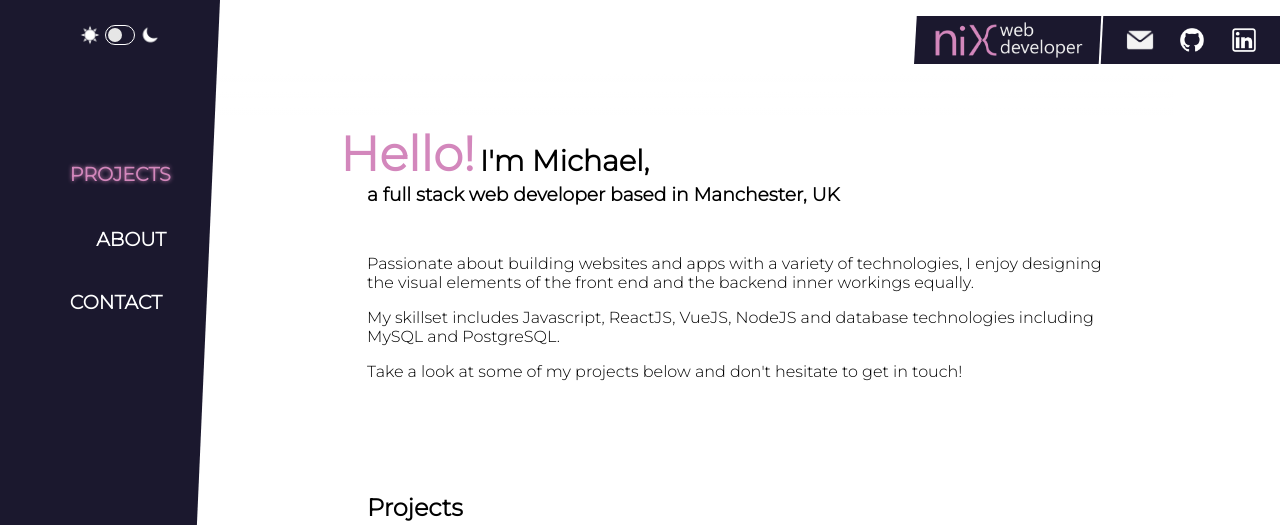
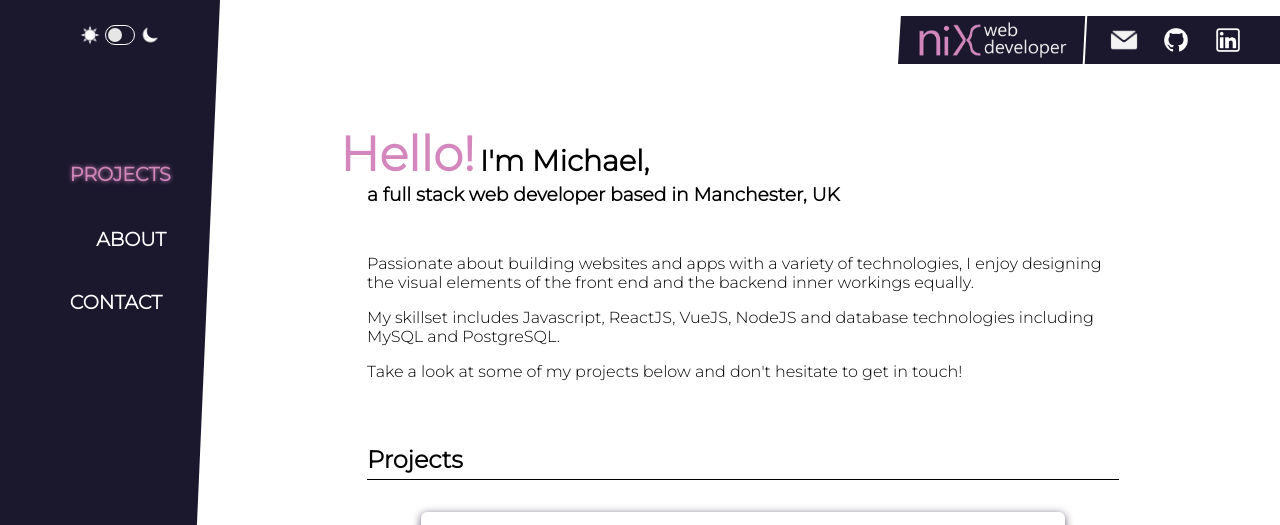
Before and after one commit to TrellixVulnTeam/vanilla_js_portfolio_9009, a website: page dist/index.html in a window 1280 px wide. Shown: the top 525 px of the page. Drawn offline with Linux system fonts and the light colour scheme.

Commit message:
Resized main container to full full viewport height and changed position of fading element to the header rather than top of main

```diff
--- a/src/scss/index.scss
+++ b/src/scss/index.scss
@@ -1,14 +1,4 @@
 @import 'variables.scss';
-
-/* Remove browser scrollbar */
-:root {
-  -ms-overflow-style: none; /*IE and Edge */
-  scrollbar-width: none; /* Firefox */
-
-  &::-webkit-scrollbar {
-    display: none; /* Chrome, Safari and Opera */
-  }
-}
 
 *, *::before, *::after {
     margin: 0;
@@ -52,7 +42,7 @@ body {
     }
 
     .section-title {
-        margin-top: 7rem;
+        margin-top: 4rem;
         margin-bottom: 2rem;
         padding-bottom: 5px;
         border-bottom: 1px solid black;
@@ -80,6 +70,17 @@ body {
     height: calc(#{$burger-dimensions} * 2.5);
     z-index: 10;
 
+    //scroll fader using pseudo element
+    &::before {
+        content: '';
+        position: absolute;
+        top: 0;
+        right: 0;
+        width: 100%;
+        height: calc(#{$contactHeight} * 2.5);
+        z-index: 1;
+        background: linear-gradient(to bottom, white 20%, rgba(0,0,0,0) 80%);
+    }
 
     .banner {
         position: absolute;
@@ -95,6 +96,7 @@ body {
         color: white;
         background: $darkmode-bg-color;
         clip-path: polygon(0.75% 0, 100% 0, 100% 100%, 0 100%);
+        z-index: 2;
 
         .logo {
             position: relative;
@@ -131,7 +133,7 @@ body {
                 }
 
                 &:last-child {
-                    margin-right: 0.5rem;
+                    margin-right: 1.5rem;
                 }
             }
 
@@ -344,7 +346,7 @@ body {
 
 .main {
     position: relative;
-    height: 100vh;
+    // height: 100vh;
     width: calc(100vw - ((#{$menu-width} + 15vw) / 2));
     margin-left: calc((#{$menu-width} + 15vw) / 2);
     overflow: hidden;
@@ -352,18 +354,6 @@ body {
     flex-direction: column;
     justify-content: center;
     align-items: center;
-
-//scroll fader using pseudo element
-    &::before {
-        content: '';
-        position: absolute;
-        top: 0;
-        left: 0;
-        width: 90%;
-        height: calc(#{$contactHeight} * 3);
-        z-index: 1;
-        background: linear-gradient(to bottom, white 45%, rgba(0,0,0,0) 80%);
-    }
 
     .scrollToTop {
         display: flex;
@@ -378,7 +368,7 @@ body {
     flex-direction: column;
     align-items: center;
     height: 100%;
-    height: calc(100vh - (#{$contactHeight} * 1.4));
+    // height: calc(100vh - (#{$contactHeight} * 1.4));
     width: 100%;
     margin-top: calc(#{$contactHeight} * 1.4);
     padding-top: calc(#{$contactHeight} * 1.2);
@@ -1065,8 +1055,8 @@ body {
         background: none;
     }
 
-    .main::before {
-        background: linear-gradient(to bottom, $darkmode-bg-color 60%, rgba(0,0,0,0) 100%);
+    .header::before {
+        background: linear-gradient(to bottom, $darkmode-bg-color 20%, rgba(0,0,0,0) 100%);
     }
 
     .section-title {
```
Also changed, not shown: dist/index.css, dist/index.html.
